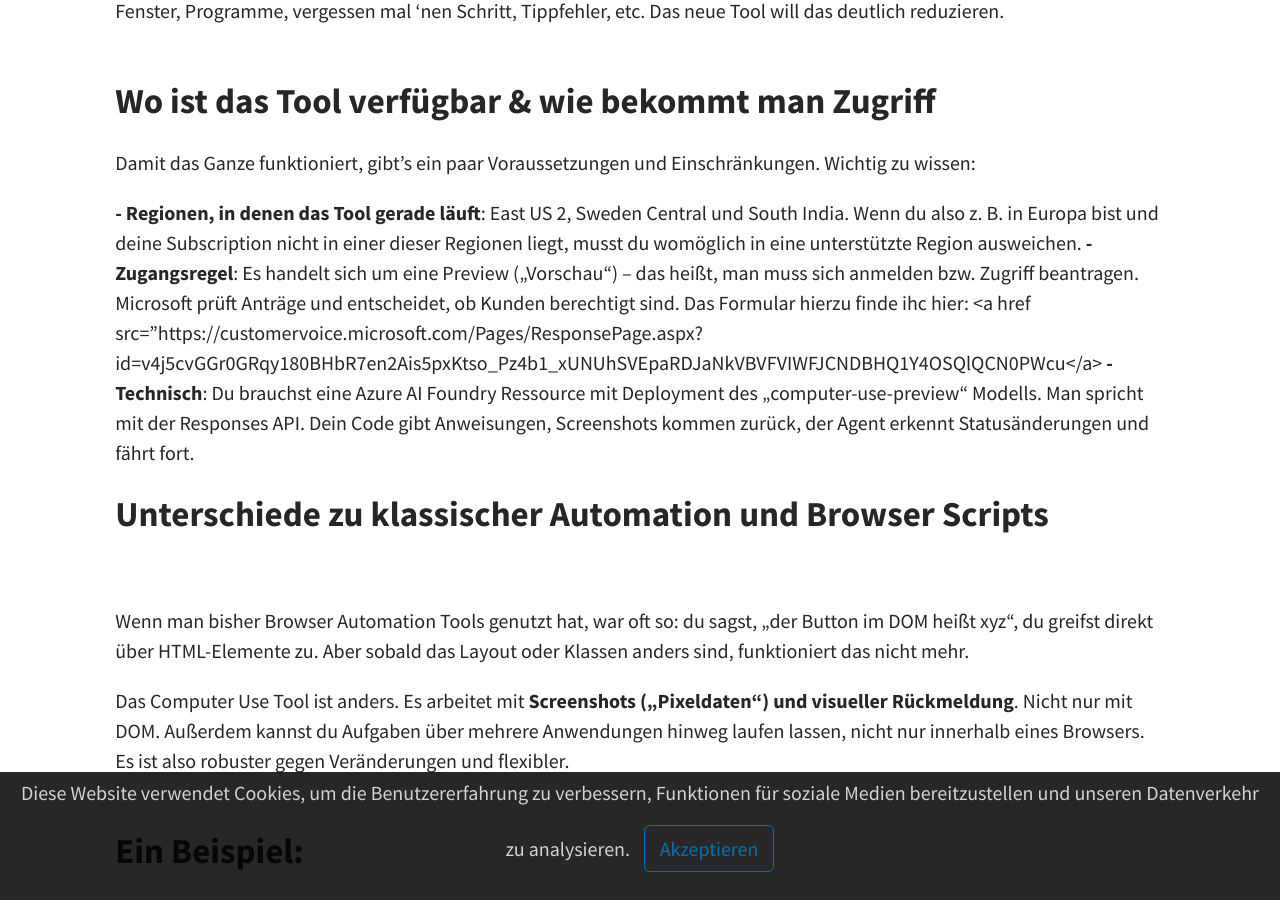
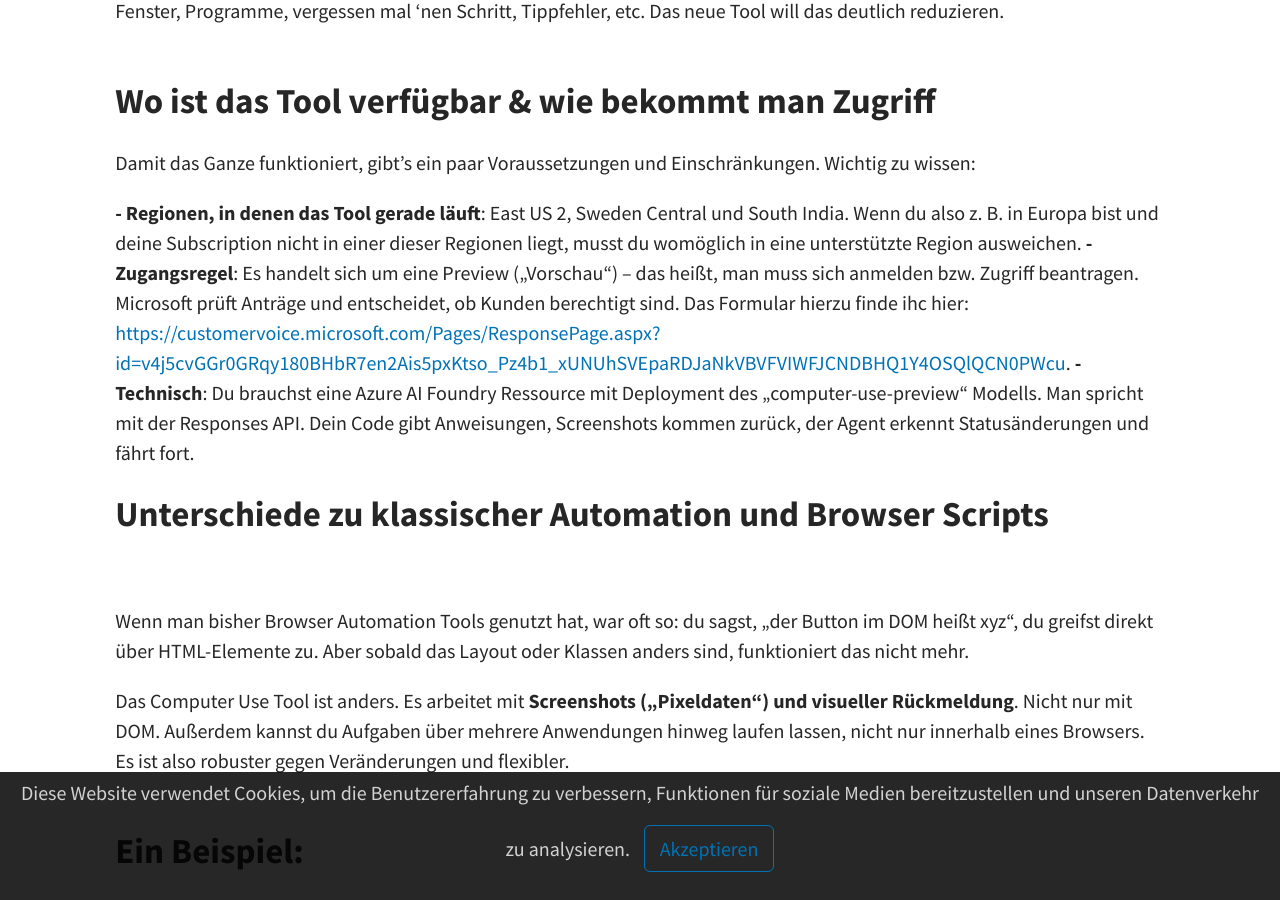
Before and after one commit to joriskahle007/joriskahle007.github.io, a Jekyll site: the page built from _posts/2025-09-19-ComputerUseTool.md, in a window 1280 px wide and 900 px high, scrolled down 1020 px. Built offline with Jekyll 4.4.1, drawn with Linux system fonts in a browser that asks for light colours; a script that is not in the unit is left out.

Commit message:
Update 2025-09-19-ComputerUseTool.md

```diff
--- a/_posts/2025-09-19-ComputerUseTool.md
+++ b/_posts/2025-09-19-ComputerUseTool.md
@@ -19,7 +19,7 @@
 Damit das Ganze funktioniert, gibt's ein paar Voraussetzungen und Einschränkungen. Wichtig zu wissen:
 
 **- Regionen, in denen das Tool gerade läuft**: East US 2, Sweden Central und South India. Wenn du also z. B. in Europa bist und deine Subscription nicht in einer dieser Regionen liegt, musst du womöglich in eine unterstützte Region ausweichen.
-**- Zugangsregel**: Es handelt sich um eine Preview („Vorschau“) – das heißt, man muss sich anmelden bzw. Zugriff beantragen. Microsoft prüft Anträge und entscheidet, ob Kunden berechtigt sind. Das Formular hierzu finde ihc hier: <a href src="https://customervoice.microsoft.com/Pages/ResponsePage.aspx?id=v4j5cvGGr0GRqy180BHbR7en2Ais5pxKtso_Pz4b1_xUNUhSVEpaRDJaNkVBVFVIWFJCNDBHQ1Y4OSQlQCN0PWcu</a>
+**- Zugangsregel**: Es handelt sich um eine Preview („Vorschau“) – das heißt, man muss sich anmelden bzw. Zugriff beantragen. Microsoft prüft Anträge und entscheidet, ob Kunden berechtigt sind. Das Formular hierzu finde ihc hier: <a href="[https://github.com/Azure-Samples/aisearch-openai-rag-audio](https://customervoice.microsoft.com/Pages/ResponsePage.aspx?id=v4j5cvGGr0GRqy180BHbR7en2Ais5pxKtso_Pz4b1_xUNUhSVEpaRDJaNkVBVFVIWFJCNDBHQ1Y4OSQlQCN0PWcu)" target="_blank" rel="noopener">https://customervoice.microsoft.com/Pages/ResponsePage.aspx?id=v4j5cvGGr0GRqy180BHbR7en2Ais5pxKtso_Pz4b1_xUNUhSVEpaRDJaNkVBVFVIWFJCNDBHQ1Y4OSQlQCN0PWcu</a>.
 **- Technisch**: Du brauchst eine Azure AI Foundry Ressource mit Deployment des „computer-use-preview“ Modells. Man spricht mit der Responses API. Dein Code gibt Anweisungen, Screenshots kommen zurück, der Agent erkennt Statusänderungen und fährt fort.
 
 ## Unterschiede zu klassischer Automation und Browser Scripts<br><br>
```
